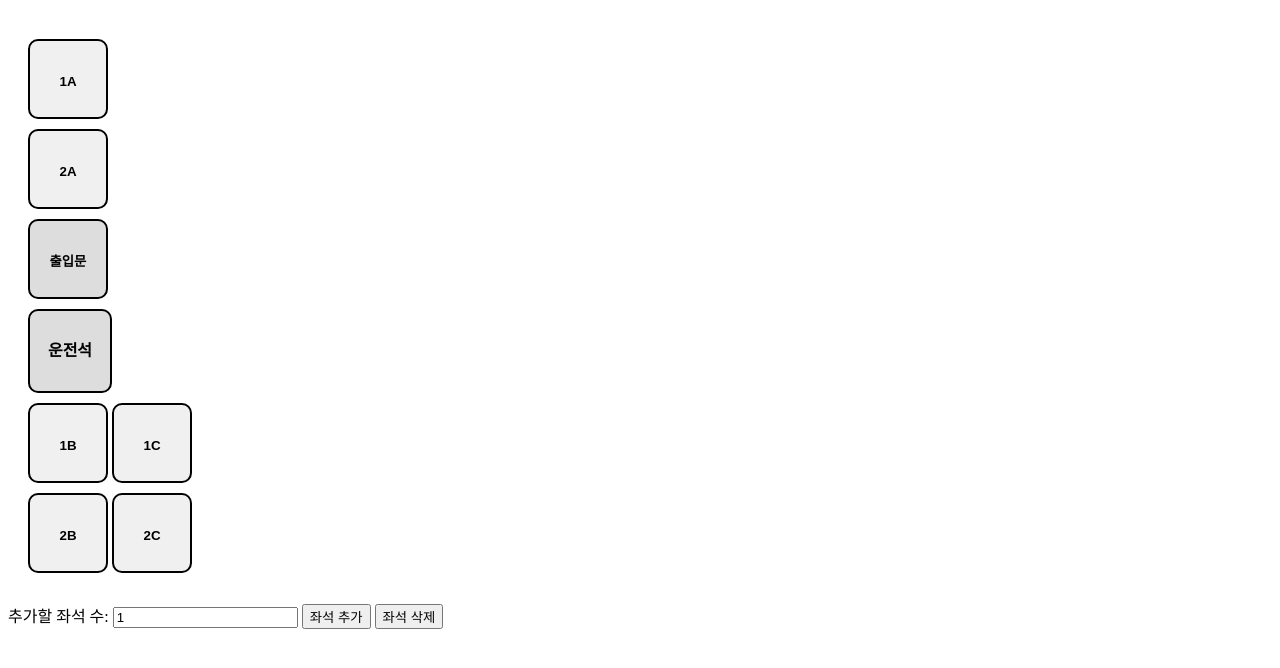
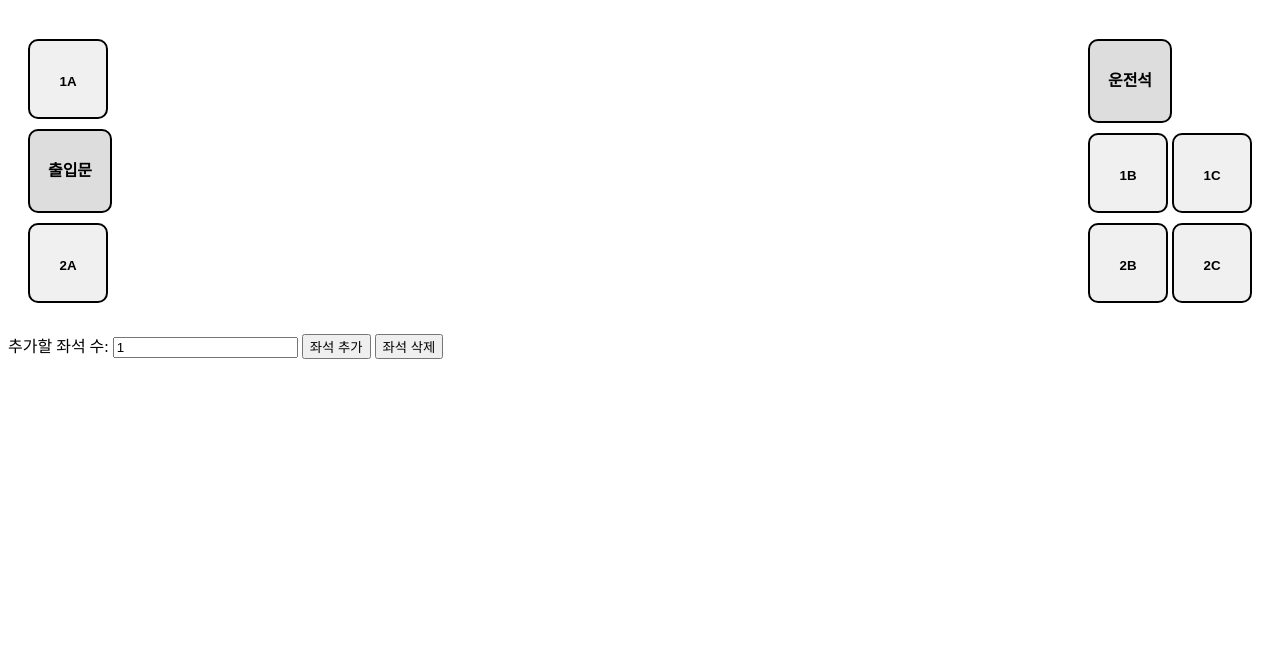
Before and after one commit to 6Soo/forestour, a plain HTML site: page index.html in a window 1280 px wide. Shown: the part 70-738 px from the top of the page. Drawn offline with Linux system fonts and the light colour scheme.

Commit message:
Update index.html

```diff
--- a/index.html
+++ b/index.html
@@ -9,33 +9,29 @@
 <body>
     <h1>숲길여행 버스좌석표</h1>
     <div class="bus-layout">
-        <div class="bus-seats-layout">
-            <!-- 왼쪽 열 -->
         <div class="left-column">
             <div class="row" data-row="1">
                 <button class="seat" data-seat="1A">1A</button>
             </div>
             <div class="row" data-row="2">
+                <div class="door">출입문</div>
+            </div>
+            <div class="row" data-row="3">
                 <button class="seat" data-seat="2A">2A</button>
             </div>
         </div>
 
-            <!-- 오른쪽 열 -->
         <div class="right-column">
             <div class="row" data-row="1">
-                    <button class="door">출입문</button>
+                <div class="driver">운전석</div>
             </div>
             <div class="row" data-row="2">
-                    <div class="driver">운전석</div>
-                </div>
-                <div class="row" data-row="3">
                 <button class="seat" data-seat="1B">1B</button>
                 <button class="seat" data-seat="1C">1C</button>
             </div>
-                <div class="row" data-row="4">
+            <div class="row" data-row="3">
                 <button class="seat" data-seat="2B">2B</button>
                 <button class="seat" data-seat="2C">2C</button>
-                </div>
             </div>
         </div>
     </div>
```
Lines whose indentation alone changed are shown as unchanged.
